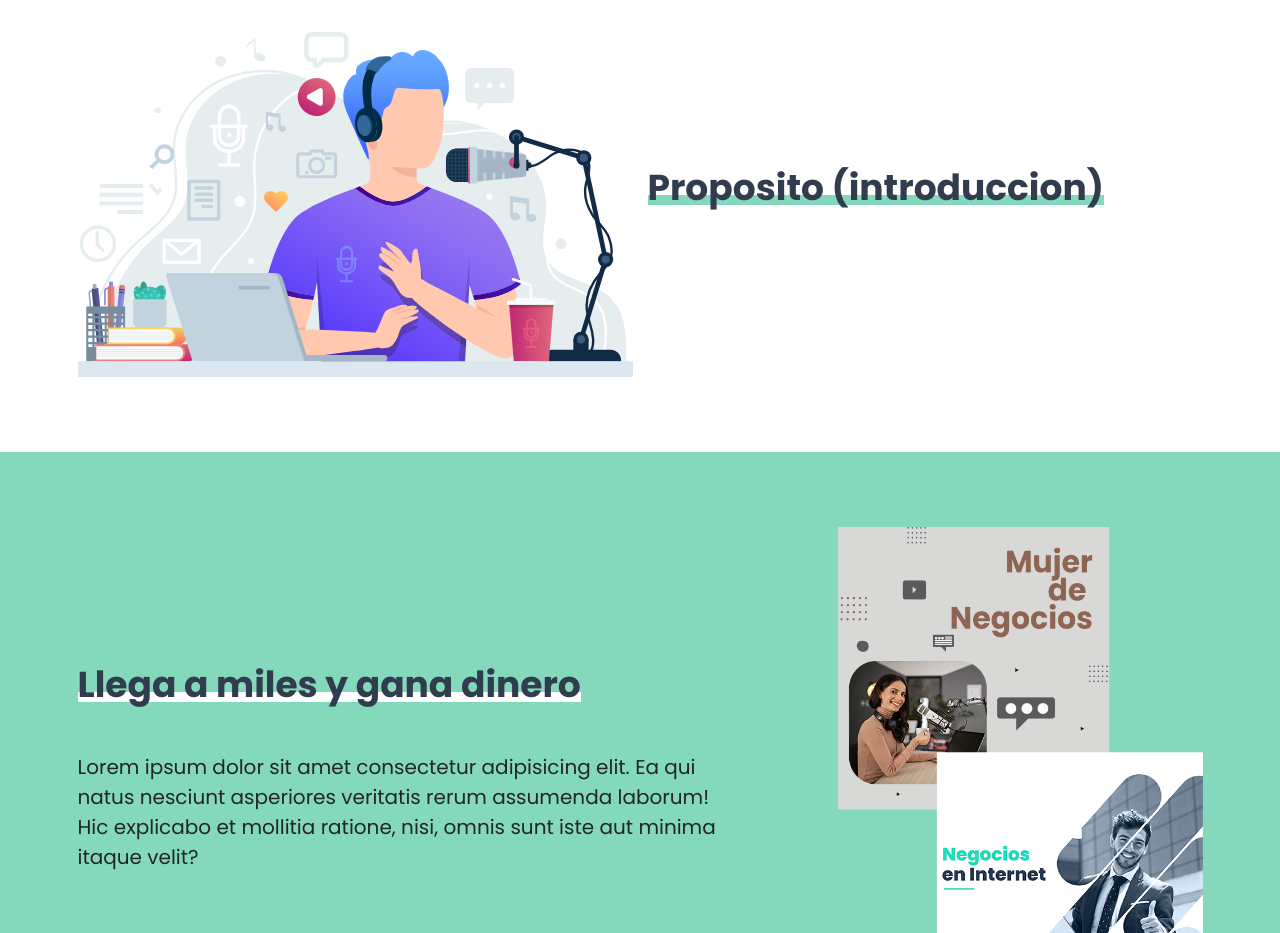
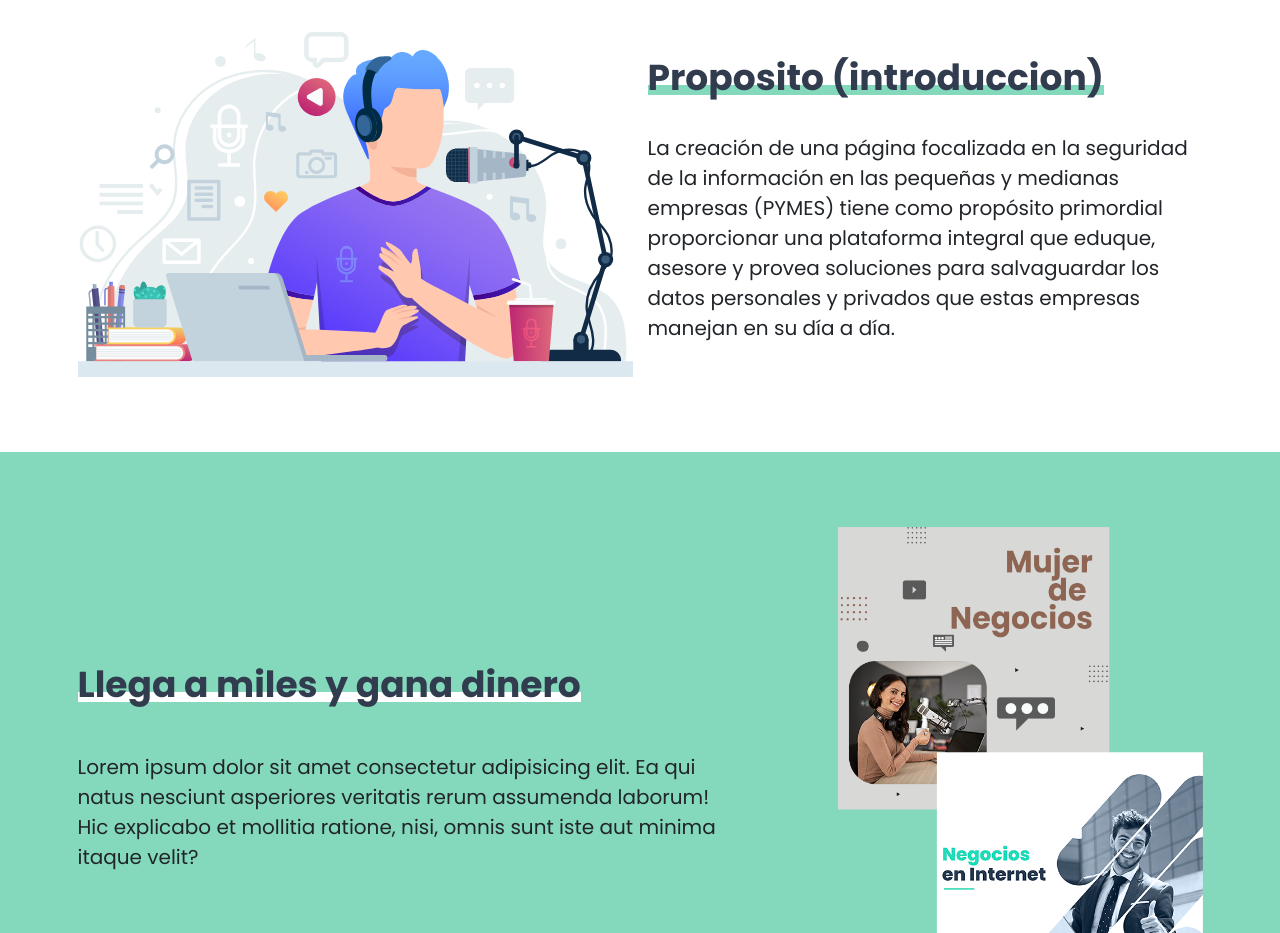
Before and after one commit to Royer0528/Audi_Act3, a website: page index.html in a window 1280 px wide. Shown: the part 960-1893 px from the top of the page. Drawn offline with Linux system fonts and the light colour scheme.

Commit message:
Agregamos imagen

```diff
--- a/index.html
+++ b/index.html
@@ -29,7 +29,7 @@
             <div class="col-md-6">
                 <h2>Proposito (introduccion)</h2>
                 <p class="mt-1">
-
+                    La creación de una página focalizada en la seguridad de la información en las pequeñas y medianas empresas (PYMES) tiene como propósito primordial proporcionar una plataforma integral que eduque, asesore y provea soluciones para salvaguardar los datos personales y privados que estas empresas manejan en su día a día.
                 </p>
             </div>
         </div>
```
Also changed, not shown: src/img/Siver.jpg (added).
